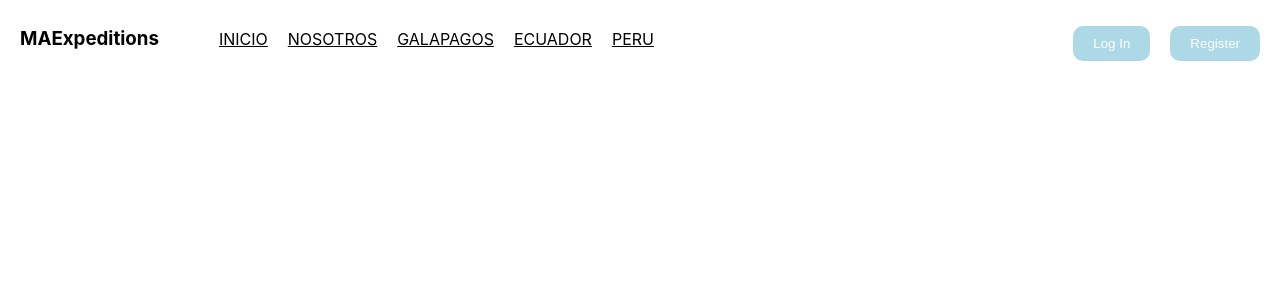
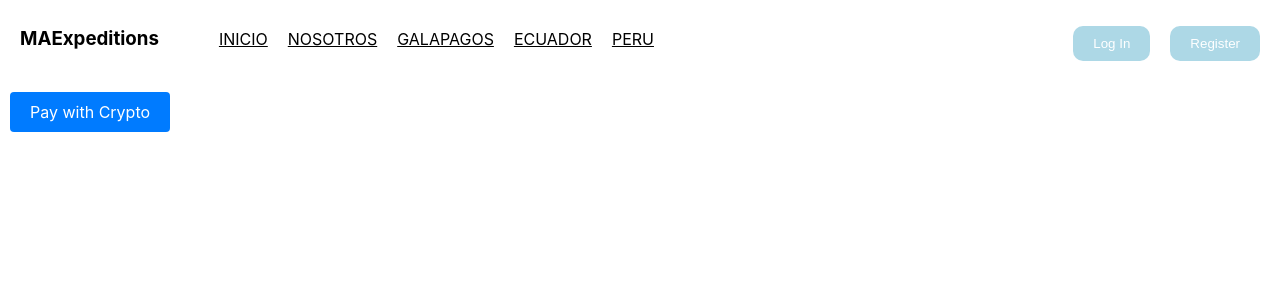
Before and after one commit to 123-code/Travel-Web-App, a React (Create React App) app in the folder travel/: page /checkout in a window 1280 px wide. Shown: the top 300 px of the page. Built offline with nearby package versions, Linux system fonts and the light colour scheme.

Commit message:
Pay With Coinbase button

```diff
--- a/travel/src/App.js
+++ b/travel/src/App.js
@@ -9,6 +9,7 @@ import HighlandsPage from './Pages/HighlandsPage';
 import EcuadorPage from './Pages/AmazonPage';
 import CoastPage from './Pages/CoastPage';
 import  Login from './Components/AuthForm';
+import Payments from './Pages/Payments';
 
 import './App.css';
 
@@ -28,6 +29,8 @@ export default class App extends React.Component {
         <Route path="/ecuador" element={<EcuadorPage/>} />
         <Route path="/coast" element={<CoastPage/>} />
         <Route path="/auth" element={<Login/>} />
+        <Route path="/checkout" element={<Payments/>} />
+
         </Routes>
         </div>
       <div>
--- /dev/null
+++ b/travel/src/Components/CoinbaseButton.css
@@ -0,0 +1,15 @@
+.crypto-donate .donate-with-crypto {
+    background-color: #007bff;
+    color: #fff;
+    font-size: 16px;
+    padding: 10px 20px;
+    border: none;
+    border-radius: 4px;
+    text-decoration: none;
+    display: inline-block;
+    margin: 10px;
+  }
+
+  .crypto-donate .donate-with-crypto:hover {
+    background-color: #0062cc;
+  }
--- /dev/null
+++ b/travel/src/Components/CoinbaseButton.jsx
@@ -0,0 +1,19 @@
+import React from 'react';
+import './CoinbaseButton.css';
+
+const CoinbaseButton = () => {
+
+    return (
+        <>
+     <div class="crypto-donate">
+  <a class="donate-with-crypto" href="https://commerce.coinbase.com/checkout/239bbf84-4627-4c0c-8d3a-521089215b35">
+    <i class="fab fa-bitcoin"></i> Pay with Crypto
+  </a>
+  <script src="https://commerce.coinbase.com/v1/checkout.js?version=201807"></script>
+</div>
+
+
+        </>
+    )
+}
+export default CoinbaseButton;
--- a/travel/src/Pages/Payments.jsx
+++ b/travel/src/Pages/Payments.jsx
@@ -0,0 +1,12 @@
+import React from 'react';
+import CoinbaseButton from '../Components/CoinbaseButton';
+
+const Payments = () => {
+    return(
+        <>
+        <h1> Checkout: </h1>
+        <CoinbaseButton />
+        </>
+    )
+}
+export default Payments;
```
